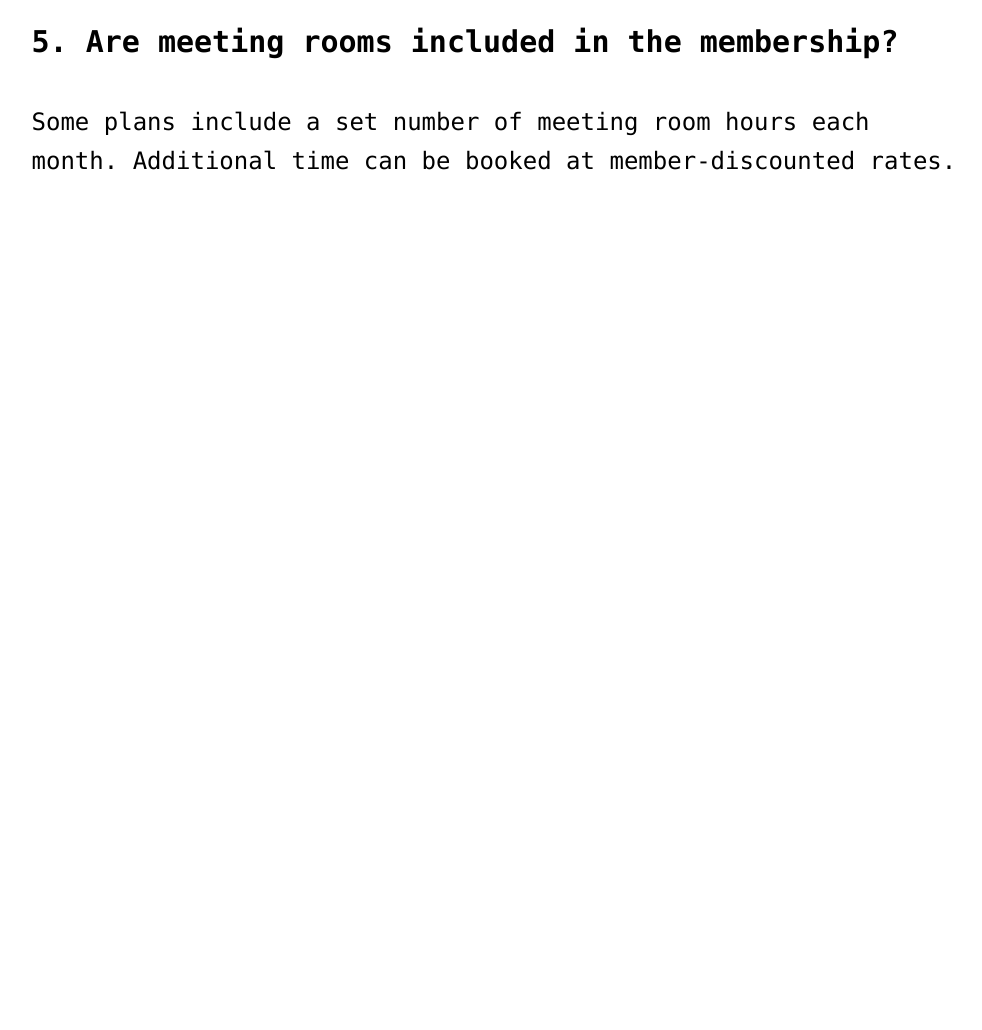
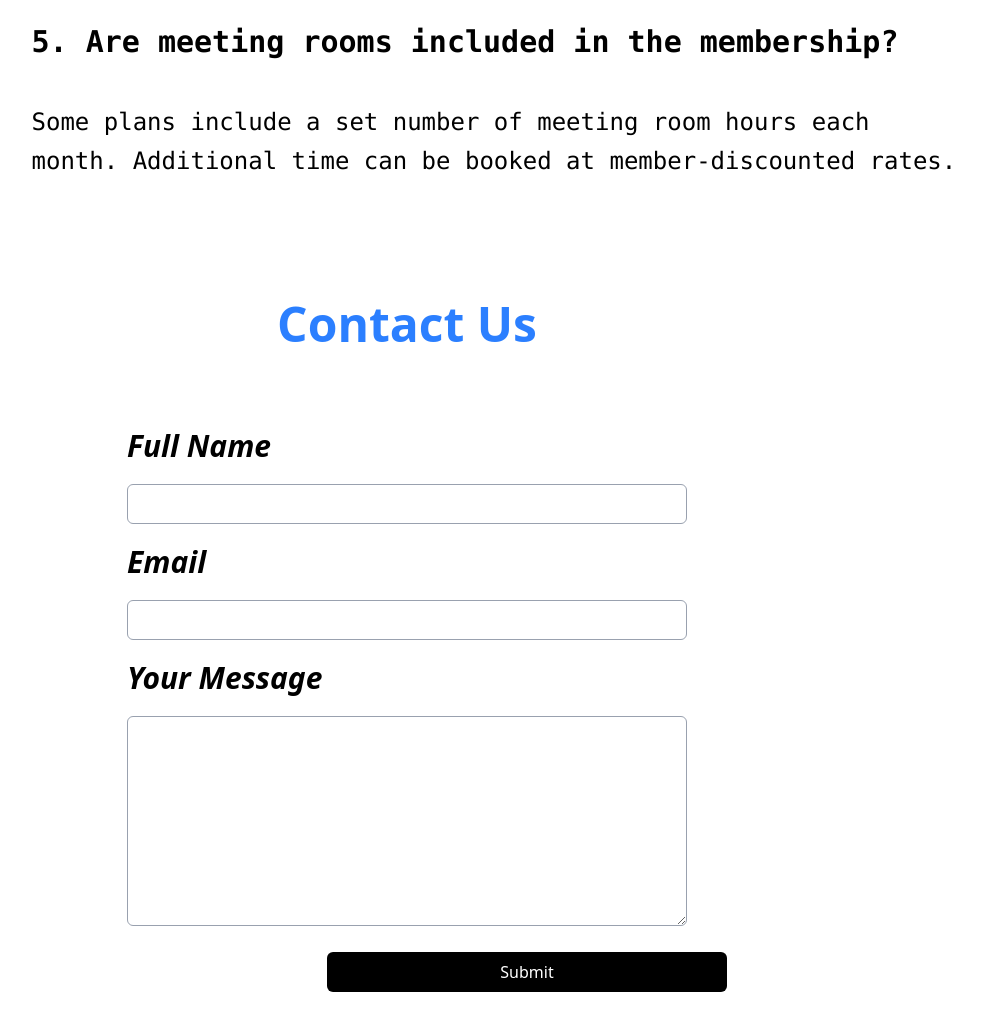
Before and after one commit to OUTLITAchraf/FirstBrief, a website: page index.html in a window 1280 px wide. Shown: the part 4427-5457 px from the top of the page, without its empty margins (233-1215 px from the left). Before the commit the page ends 4727 px from the top, so only its background shows below. Drawn offline with Linux system fonts and the light colour scheme.

Commit message:
ajoute parie contact us , modifier figma et wireframe , ajoute fichier css

```diff
--- a/index.html
+++ b/index.html
@@ -407,7 +407,7 @@
           </div>
         </div>
       </div>
-      <div class="mt-20 ">
+      <div class="mt-20">
         <h2
           class="text-5xl text-blue-500 font-semibold font-Roboto text-center"
         >
@@ -452,6 +452,42 @@
           month. Additional time can be booked at member-discounted rates.
         </pre>
       </div>
+      <div class="mb-20">
+        <h2
+          class="text-5xl text-blue-500 font-semibold font-Roboto text-center"
+        >
+          Contact Us
+        </h2>
+        <form action="" class="mx-90 mt-20">
+          <label for="fullname" class="italic text-3xl font-semibold"
+            >Full Name</label
+          ><br />
+          <input
+            type="text"
+            id="fullname"
+            name="fullname"
+            class="border border-gray-400 focus:outline-none focus:ring-2 rounded-md w-full px-4 py-2 h-10 mb-5 mt-5"
+          /><br />
+          <label for="email" class="italic text-3xl font-semibold">Email</label
+          ><br />
+          <input
+            type="email"
+            id="email"
+            name="email"
+            class="border border-gray-400 focus:outline-none focus:ring-2 rounded-md w-full px-4 py-2 h-10 mb-5 mt-5"
+          /><br />
+          <label for="message" class="italic text-3xl font-semibold"
+            >Your Message</label
+          ><br />
+          <textarea
+            name="message"
+            id="message"
+            class="border border-gray-400 focus:outline-none focus:ring-2 rounded-md w-full px-4 py-2 mb-5 mt-5"
+            rows="8"
+          ></textarea>
+          <button class="bg-black text-white rounded-md py-2 w-100 mx-50">Submit</button>
+        </form>
+      </div>
     </main>
   </body>
 </html>
```
Also changed, not shown: Figma_Wireframe/Wireframe.png, fBrief.css (added), src/output.css, 1 other file.
